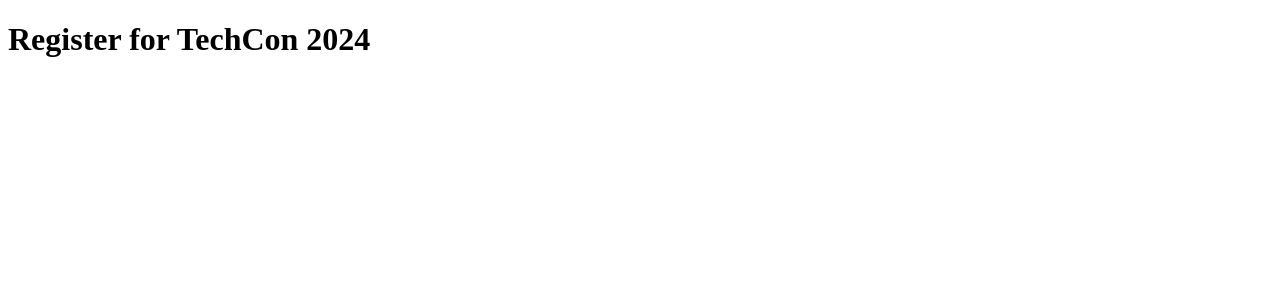
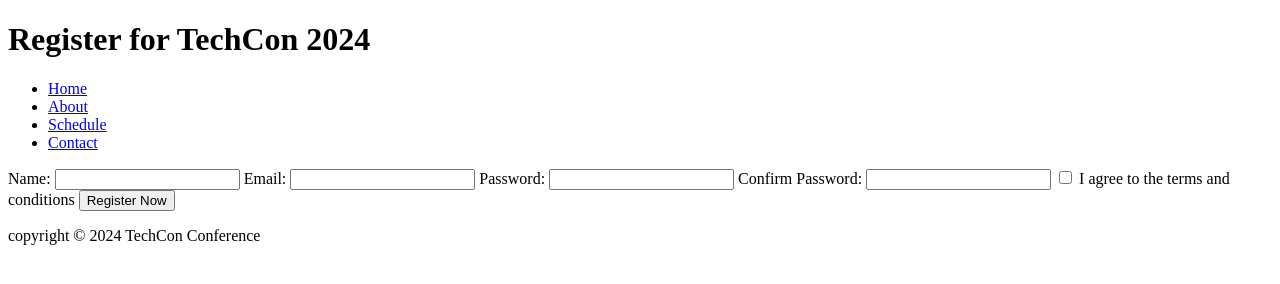
Before and after one commit to kingfetson/TechCon_HTML, a plain HTML site: page techcon_website/register.html in a window 1280 px wide. Drawn offline with Linux system fonts and the light colour scheme.

Commit message:
Update register.html

```diff
--- a/techcon_website/register.html
+++ b/techcon_website/register.html
@@ -1,10 +1,47 @@
 <!DOCTYPE html>
 <html lang="en">
 <head>
-  <meta charset="UTF-8" />
-  <meta name="viewport" content="width=device-width, initial-scale=1" />
+  <meta charset="utf-8" />
   <title>Register for TechCon 2024</title>
 </head>
 <body>
   <header>
-    <h1>Register for TechCon 2024
+    <h1>Register for TechCon 2024</h1>
+    <nav>
+      <ul>
+        <li><a href="index.html">Home</a></li>
+        <li><a href="about.html">About</a></li>
+        <li><a href="schedule.html">Schedule</a></li>
+        <li><a href="contact.html">Contact</a></li>
+      </ul>
+    </nav>
+  </header>
+
+  <main>
+    <form>
+      <label for="name">Name:</label>
+      <input type="text" id="name" name="name" required />
+
+      <label for="email">Email:</label>
+      <input type="email" id="email" name="email" required />
+
+      <label for="password">Password:</label>
+      <input type="password" id="password" name="password" required />
+
+      <label for="confirm-password">Confirm Password:</label>
+      <input type="password" id="confirm-password" name="confirm-password" required />
+
+      <label>
+        <input type="checkbox" name="terms" required />
+        I agree to the terms and conditions
+      </label>
+
+      <button type="submit">Register Now</button>
+    </form>
+  </main>
+
+  <footer>
+    <p>copyright &copy; 2024 TechCon Conference</p>
+  </footer>
+</body>
+</html>
```
